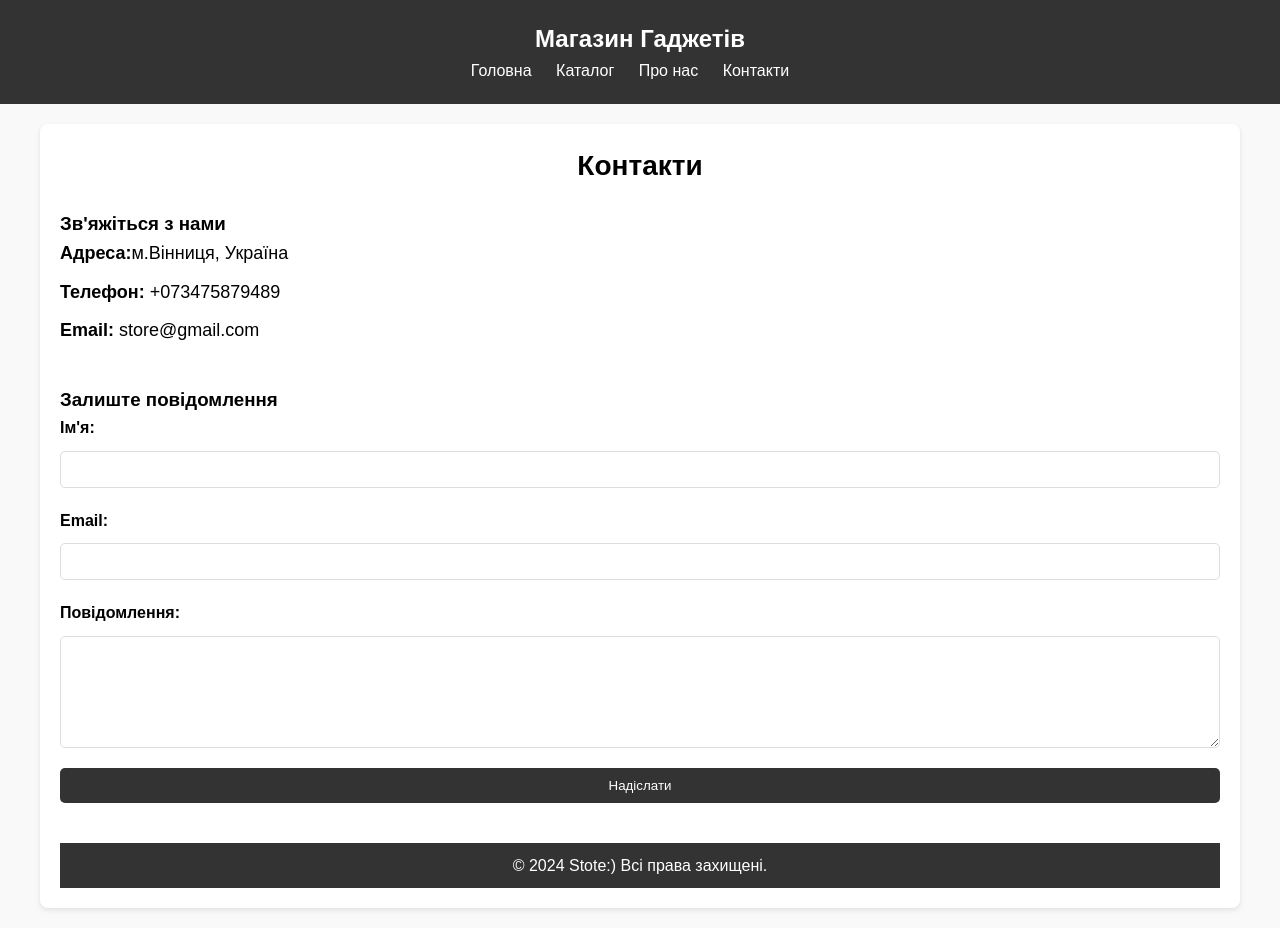
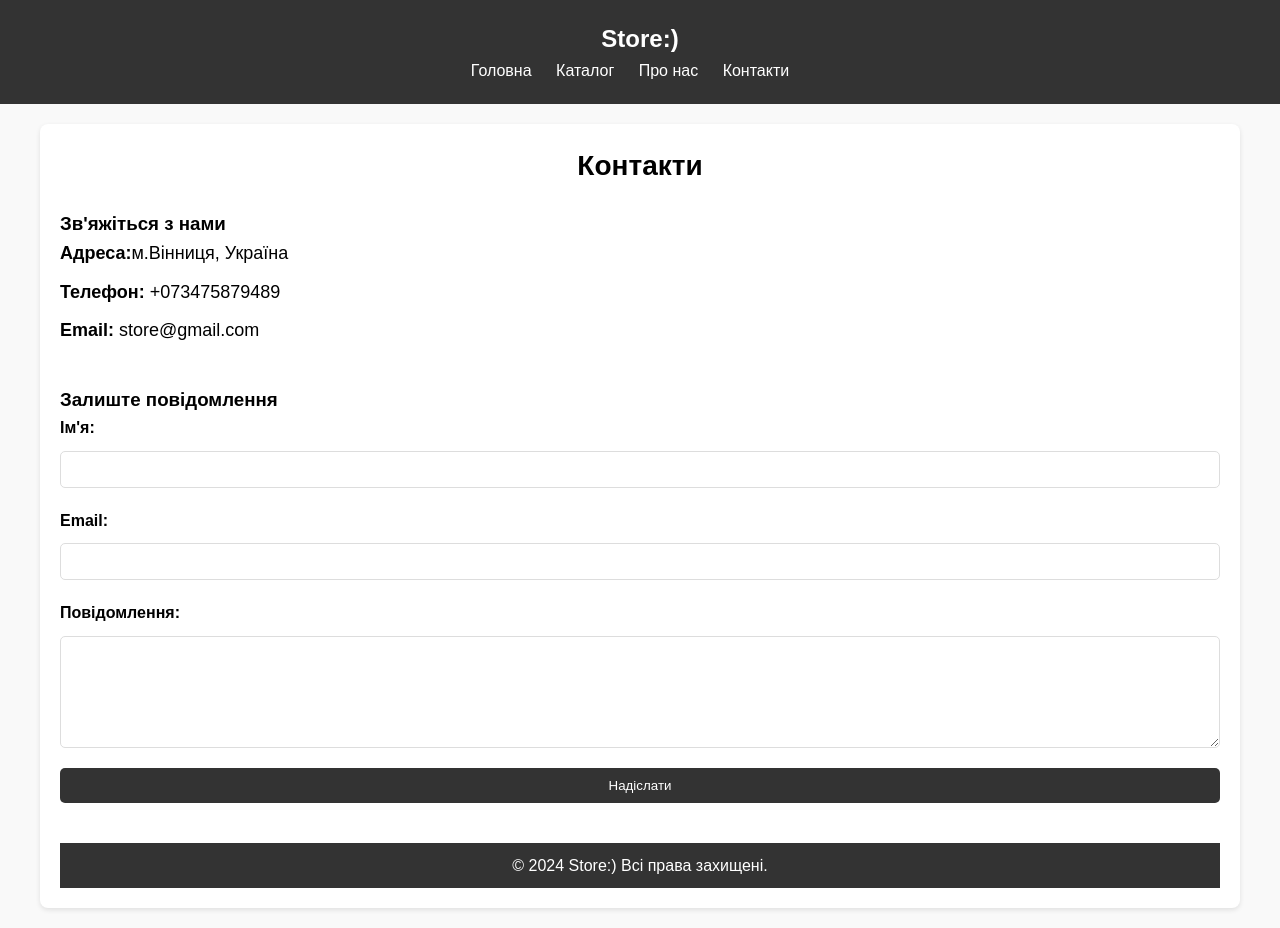
Before and after one commit to vika316/lab3, a plain HTML site: page contact.html in a window 1280 px wide. Drawn offline with Linux system fonts and the light colour scheme.

Commit message:
Update contact.html

```diff
--- a/contact.html
+++ b/contact.html
@@ -10,7 +10,7 @@
     <!-- Верхній колонтитул -->
     <header>
         <div class="logo">
-            <h1>Магазин Гаджетів</h1>
+            <h1>Store:)</h1>
         </div>
         <nav class="main-nav">
             <ul>
@@ -55,7 +55,7 @@
 
     <!-- Нижній колонтитул -->
     <footer>
-        <p>&copy; 2024 Stote:) Всі права захищені.</p>
+        <p>&copy; 2024 Store:) Всі права захищені.</p>
     </footer>
 </body>
 </html>
```
